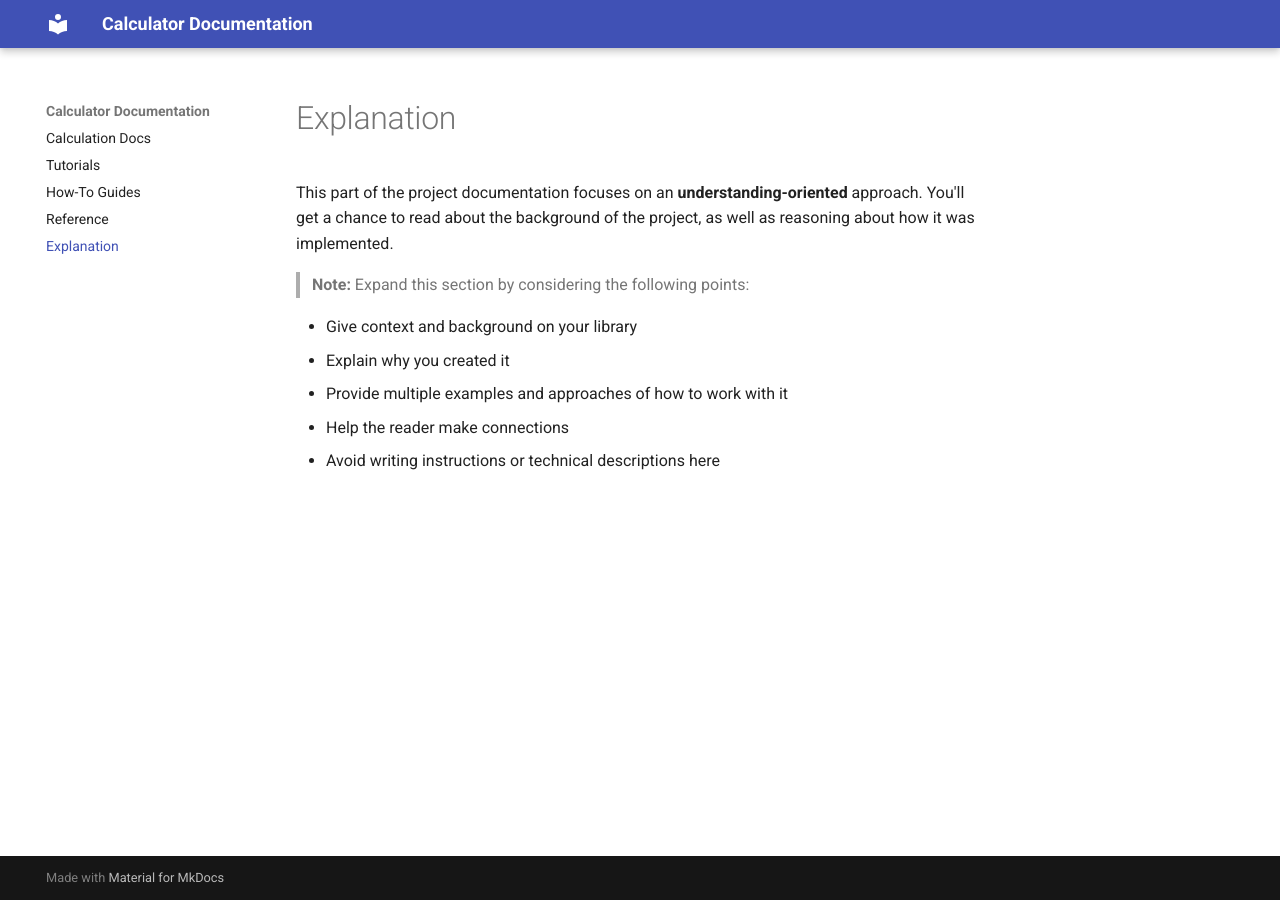
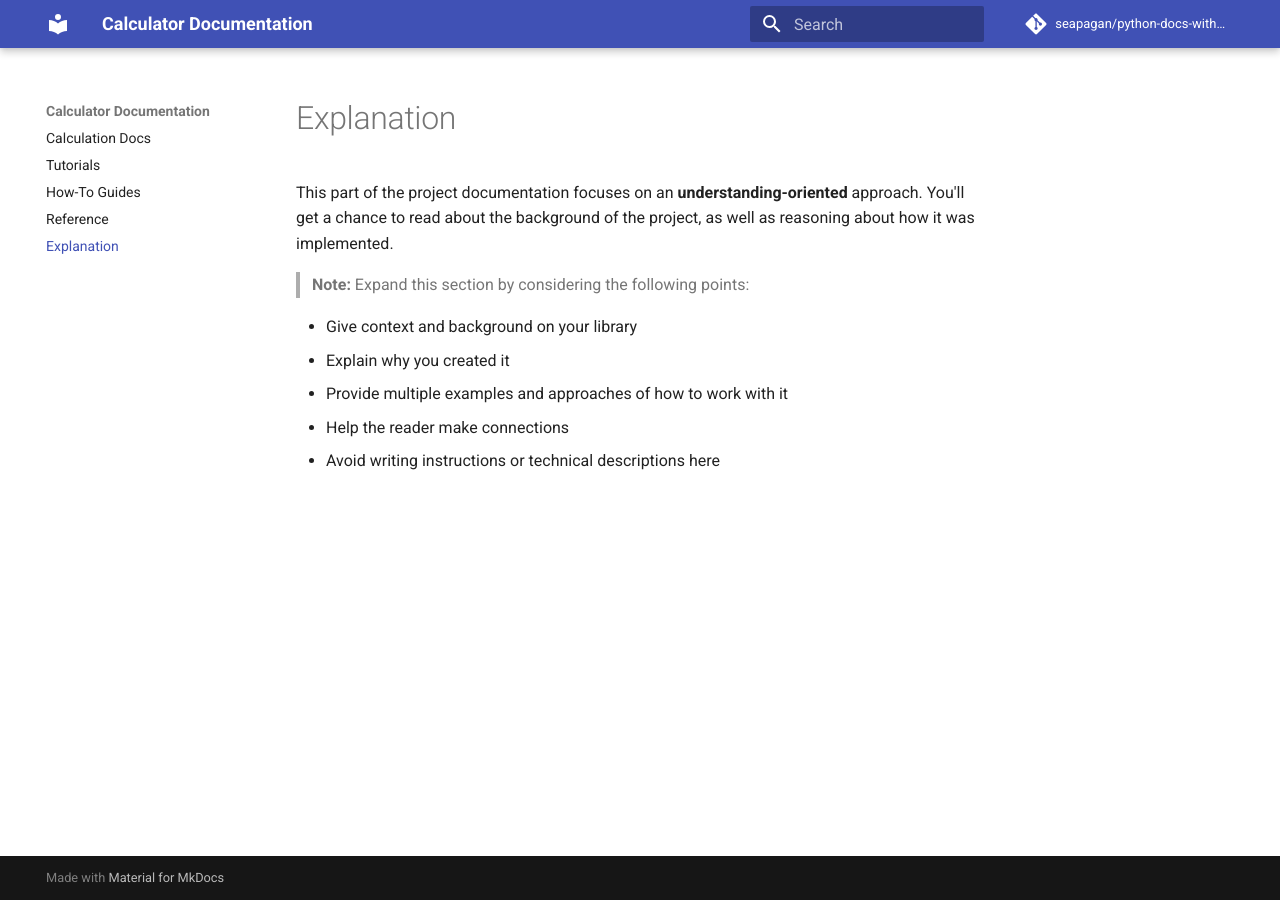
Before and after one commit to seapagan/python-docs-with-mkdocs, an MkDocs documentation site: the page built from docs/explanation.md, in a window 1280 px wide. Built offline with MkDocs 1.6.1 and Material for MkDocs 9.7.7, drawn with Linux system fonts in a browser that asks for light colours; comment, search, counter and statistics services are not loaded.

Commit message:
add search and repo details to header

```diff
--- a/mkdocs.yml
+++ b/mkdocs.yml
@@ -5,6 +5,10 @@ theme:
 
 plugins:
   - mkdocstrings
+  - search
+
+repo_url: https://github.com/seapagan/python-docs-with-mkdocs
+repo_name: seapagan/python-docs-with-mkdocs
 
 nav:
   - Calculation Docs: index.md
```
